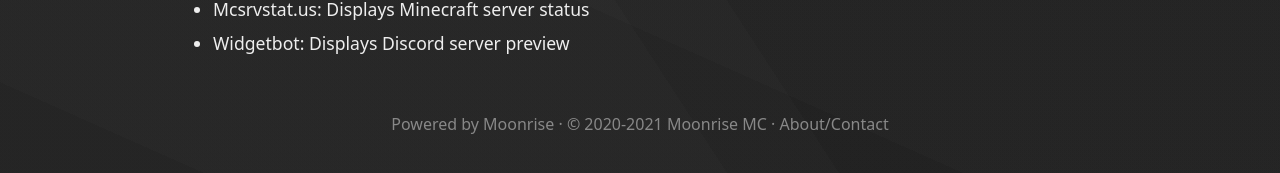
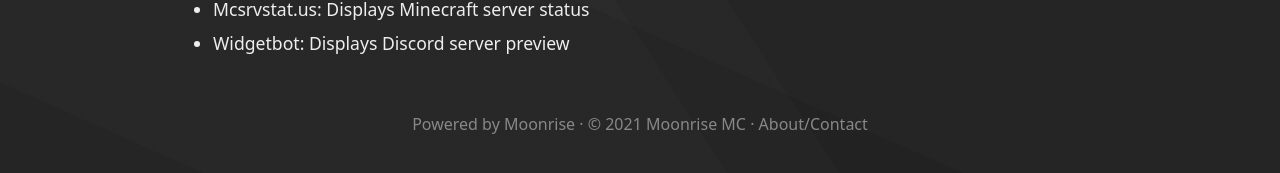
Before and after one commit to Sploder-Saptarshi/allstar, a Jekyll site: the page built from docs/about.md, in a window 1280 px wide. Shown: the part 612-785 px from the top of the page. Built offline with Jekyll 4.4.1, drawn with Linux system fonts in a browser that asks for light colours; our own code applies the rules of GitHub Pages for plain Markdown files.

Commit message:
Update _config.yml

```diff
--- a/docs/_config.yml
+++ b/docs/_config.yml
@@ -1,10 +1,10 @@
 # Set this website's info
 # Change "coffeebank" to your GitHub username
 # Change "moonrise" to your repository name
-url: "https://coffeebank.github.io"
-baseurl: "/moonrise"
+url: "https://sploder-saptarshi.github.io"
+baseurl: "/allstar"
 siteIcon: /media/android-chrome-192x192.png
-siteYear: 2020
+siteYear: 2021
 siteFooterlink: /about
 showinSearchEngines: true
 # googleAnalyticsID: (uncomment to use)
```
